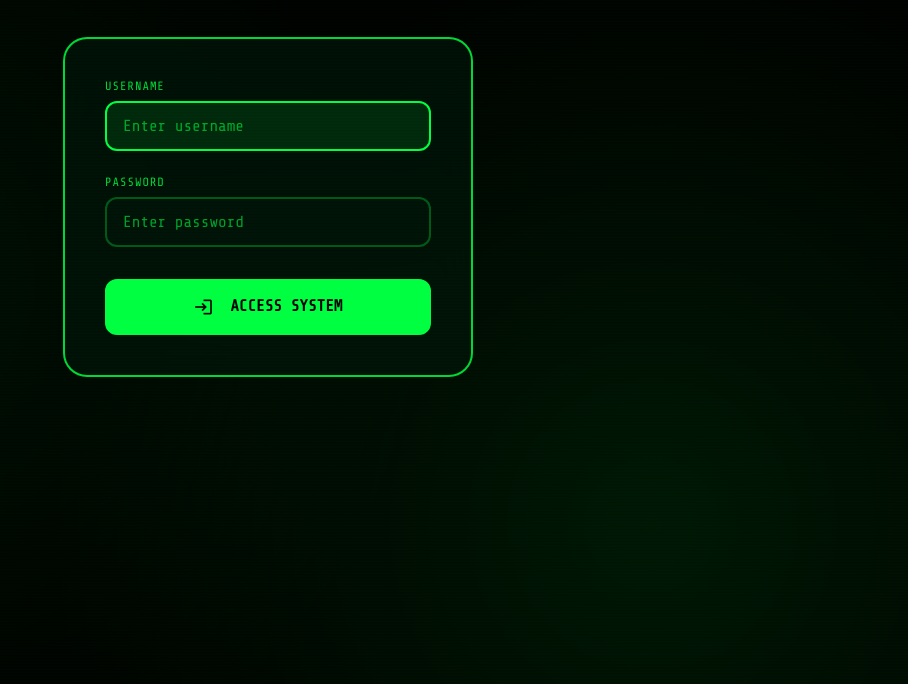
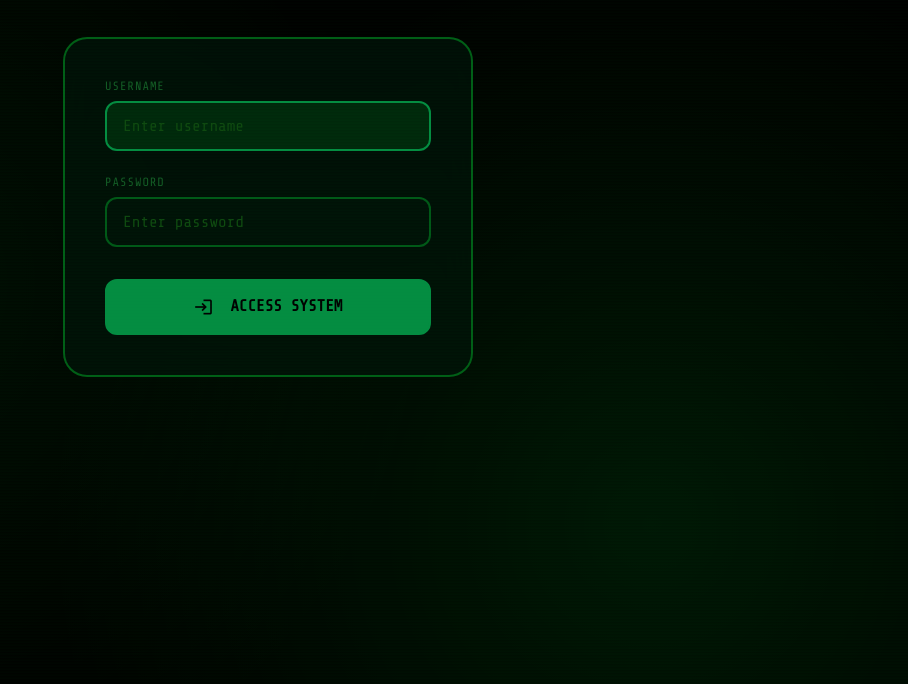
Before and after one commit to SearchSD/Search, a plain HTML site: page index.html in a window 1280 px wide. Shown: the part 116-800 px from the top of the page, without its empty margins (372-1280 px from the left). Drawn offline with nearby package versions, Linux system fonts and the light colour scheme.

Commit message:
Update index.html

```diff
--- a/index.html
+++ b/index.html
@@ -10,31 +10,31 @@
     <style>
         :root {
             /* Hacker Color Palette */
-            --primary: #00ff41;
-            --primary-dark: #00cc33;
-            --primary-light: #33ff66;
-            --accent: #00ff41;
-            --accent-dark: #00cc33;
-            --success: #00ff41;
+            --primary: #10451d;
+            --primary-dark: #0d2818;
+            --primary-light: #208b3a;
+            --accent: #058c42;
+            --accent-dark: #04471c;
+            --success: #2dc653;
             --warning: #ffff00;
-            --error: #ff0000;
+            --error: #ff3300;
 
             /* Gradients */
             --gradient-primary: #000000;
-            --gradient-accent: #00ff41;
+            --gradient-accent: #1a7431;
             --gradient-background: #000000;
             --gradient-card: rgba(0, 255, 65, 0.05);
 
             /* Glass Effect */
             --glass-bg: rgba(0, 20, 10, 0.7);
             --glass-border: rgba(0, 255, 65, 0.3);
-            --glass-shadow: 0 8px 32px 0 rgba(0, 255, 65, 0.2);
+            --glass-shadow: 0 8px 32px 0 rgba(0, 255, 64, 0.09);
 
             /* Surface Colors */
             --surface-elevated: rgba(0, 255, 65, 0.1);
-            --text-primary: #00ff41;
-            --text-secondary: rgba(0, 255, 65, 0.85);
-            --text-muted: rgba(0, 255, 65, 0.6);
+            --text-primary: #208b3a;
+            --text-secondary: #155d27;
+            --text-muted: #104911;
         }
 
         * {
@@ -201,7 +201,7 @@
             }
 
             50% {
-                border-color: rgba(0, 255, 65, 1);
+                border-color: rgb(0, 97, 24);
             }
         }
 
@@ -762,7 +762,7 @@
     <div class="main-container" id="mainContainer">
         <div class="header">
             <div class="logo">SDSE</div>
-            <div class="tagline">STUDENT DATABASE SEARCH ENGINE</div>
+            <div class="tagline">SCHOOL DATABASE SEARCH ENGINE</div>
         </div>
 
         <div class="search-card">
```
